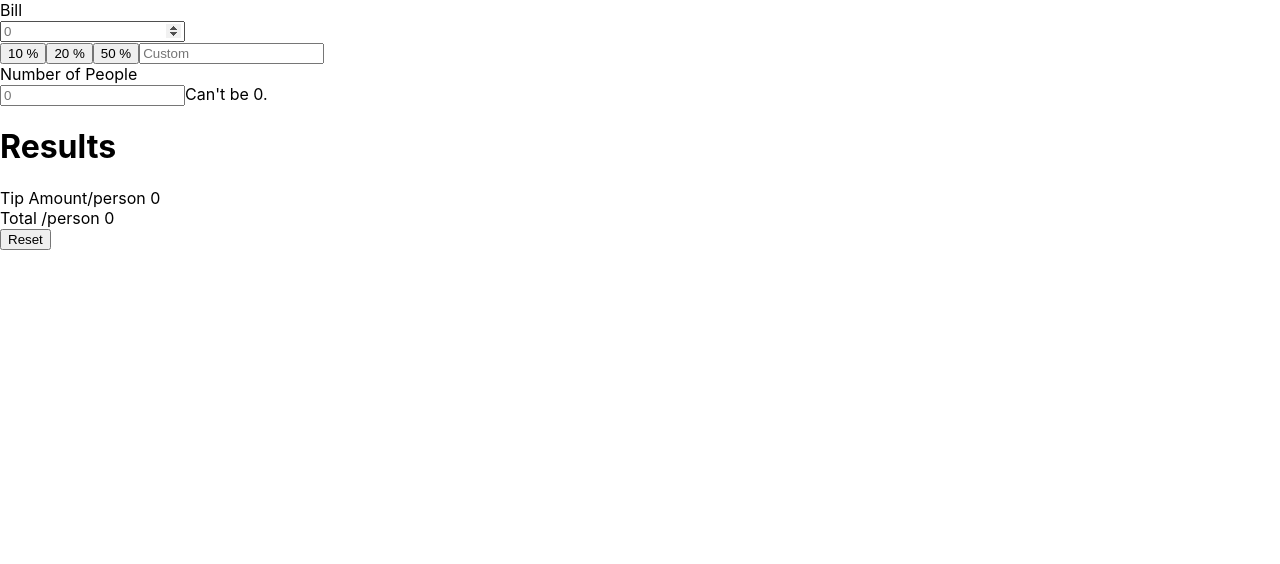
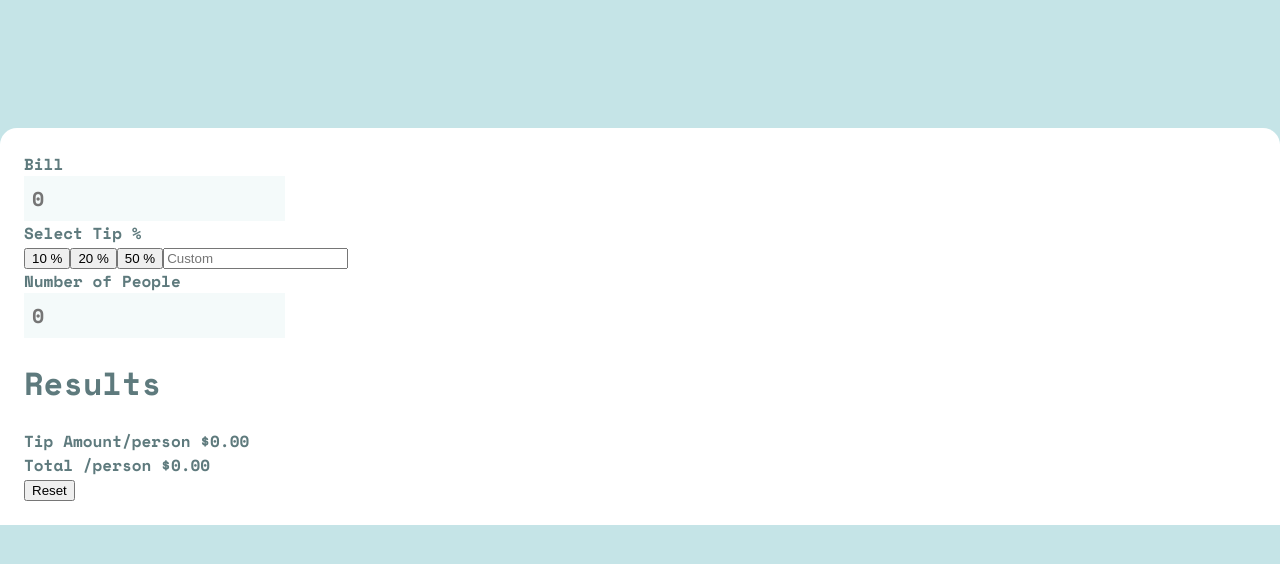
Before and after one commit to crsecu/Tip-Calculator-App, a React (Create React App) app: page / in a window 1280 px wide. Shown: the top 564 px of the page. Built offline with nearby package versions, Linux system fonts and the light colour scheme; the HTML template or start-up script is replaced by a standard one.

Commit message:
start styling - add color variables and general styles

```diff
--- a/public/index.html
+++ b/public/index.html
@@ -24,6 +24,12 @@
       work correctly both with client-side routing and a non-root public URL.
       Learn how to configure a non-root public URL by running `npm run build`.
     -->
+
+    <!-- import google fonts for Tip Calculator -->
+    <link rel="preconnect" href="https://fonts.googleapis.com">
+    <link rel="preconnect" href="https://fonts.gstatic.com" crossorigin>
+    <link href="https://fonts.googleapis.com/css2?family=Space+Mono:wght@400;700&display=swap" rel="stylesheet">
+
     <title>React App</title>
   </head>
   <body>
--- a/src/App.css
+++ /dev/null
@@ -1,38 +0,0 @@
-.App {
-  text-align: center;
-}
-
-.App-logo {
-  height: 40vmin;
-  pointer-events: none;
-}
-
-@media (prefers-reduced-motion: no-preference) {
-  .App-logo {
-    animation: App-logo-spin infinite 20s linear;
-  }
-}
-
-.App-header {
-  background-color: #282c34;
-  min-height: 100vh;
-  display: flex;
-  flex-direction: column;
-  align-items: center;
-  justify-content: center;
-  font-size: calc(10px + 2vmin);
-  color: white;
-}
-
-.App-link {
-  color: #61dafb;
-}
-
-@keyframes App-logo-spin {
-  from {
-    transform: rotate(0deg);
-  }
-  to {
-    transform: rotate(360deg);
-  }
-}
--- a/src/App.js
+++ b/src/App.js
@@ -1,5 +1,5 @@
 import React, { useState, useEffect } from "react";
-import "./App.css";
+import "./styles/App.css";
 import BillDetails from "./components/billDetails";
 import Button from "./components/button";
 import Results from "./components/results";
@@ -66,10 +66,10 @@ function App() {
     const totalBill = bill.billAmount;
     const numberOfPeople = bill.numberOfPeople;
     const selectedTip = bill.selectedTip;
-    let tip = "";
-    let tipPerPerson = "";
-    let billPerPerson = "";
-    let totalPerPerson = "";
+    let tip = 0;
+    let tipPerPerson = 0;
+    let billPerPerson = 0;
+    let totalPerPerson = 0;
 
     if (totalBill === undefined) {
       console.error("Total bill is missing.");
@@ -85,8 +85,8 @@ function App() {
     }
 
     return {
-      tipPerPerson: tipPerPerson,
-      totalPerPerson: totalPerPerson,
+      tipPerPerson: isNaN(tipPerPerson) ? 0 : tipPerPerson, // Handle NaN case
+      totalPerPerson: isNaN(totalPerPerson) ? 0 : totalPerPerson, // Handle NaN case
     };
   };
 
@@ -102,7 +102,6 @@ function App() {
   }
 
   // function that prevents the default behavior of the "Enter" key in an input field
-
   function preventKeyPress(event) {
     if (event.key === "Enter") {
       event.preventDefault();
@@ -120,7 +119,7 @@ function App() {
     Math.round(totalTips.totalPerPerson * 100) / 100;
 
   return (
-    <>
+      <div className="tip-calculator">
         <form onSubmit={(event) => event.preventDefault()}>
           <label htmlFor="bill">Bill</label>
           <BillDetails
@@ -142,7 +141,10 @@ function App() {
               preventKeyPress(event);
             }}
           />
+          <label htmlFor="selectTip">Select Tip %</label>
+          <br></br>
           <Button
+            id="selectTip"
             tip={10}
             handleClick={(event) => {
               handleTipSelection(10, event);
@@ -153,6 +155,7 @@ function App() {
             value={bill.selectedTip}
           />
           <Button
+            id="selectTip"
             tip={20}
             handleClick={(event) => {
               handleTipSelection(20, event);
@@ -163,6 +166,7 @@ function App() {
             value={bill.selectedTip}
           />
           <Button
+            id="selectTip"
             tip={50}
             handleClick={(event) => {
               handleTipSelection(50, event);
@@ -198,12 +202,8 @@ function App() {
             placeholder={0}
             min={1}
             changingState={(event) => {
-            if (parseFloat(event.target.value) !== 0) {
               totalBill(event);
               calculateTips(event);
-            } else {
-              console.log("Value has to be greater than 0.");
-            }
             }}
             value={bill.numberOfPeople}
             name="numberOfPeople"
@@ -220,7 +220,7 @@ function App() {
         <button type="button" onClick={handleReset}>
           Reset
         </button>
-    </>
+      </div>
   );
 }
 
--- a/src/components/billDetails.js
+++ b/src/components/billDetails.js
@@ -1,9 +1,11 @@
 import React, { useState } from "react";
+import "../styles/billDetails.css";
 
 export default function BillDetails(props) {
   return (
-    <div>
+    <div className="">
       <input
+        className="bill-details__input"
         type={props.type}
         id={props.id}
         placeholder={props.placeholder}
@@ -13,7 +15,7 @@ export default function BillDetails(props) {
         onChange={props.changingState}
         onKeyDown={props.handleKeyDown}
       ></input>
-      {props.handleError === "" && <span>Can't be 0.</span>}
+      {props.handleError === 0 && <span>Can't be 0.</span>}
     </div>
   );
 }
--- a/src/components/button.js
+++ b/src/components/button.js
@@ -3,7 +3,7 @@ import React from 'react';
 export default function Button(props) {
 
     return (
-        <button value = {props.tip} onClick={props.handleClick} name={props.name}>{props.tip} %</button>
+        <button id = {props.id} value = {props.tip} onClick={props.handleClick} name={props.name}>{props.tip} %</button>
     )
 
 }
--- a/src/components/results.js
+++ b/src/components/results.js
@@ -9,12 +9,12 @@ export default function Results(props) {
             <div>
                 <span>Tip Amount</span>
                 <span>/person </span>
-                <span> {props.perPersonTip}</span>
+                {props.perPersonTip === 0  ? <span> $0.00</span> : <span> {props.perPersonTip}</span>}
             </div>
             <div>
                 <span>Total </span>
                 <span>/person </span>
-                <span> {props.totalBillPerPerson}</span>
+                {props.totalBillPerPerson === 0 ? <span> $0.00</span> : <span> {props.totalBillPerPerson}</span>}
             </div>
 
         </div>
--- a/src/index.css
+++ b/src/index.css
@@ -1,13 +1,21 @@
+/* Define CSS Variables*/
+:root {
+  --background: hsl(185, 41%, 84%);
+  --calculator--background: hsl(0, 0%, 100%);
+  --dark-green: hsl(183, 100%, 15%); /*this color is used for: predefined buttons, input font color, reset button font color */
+  --dollar-amount: hsl(172, 67%, 45%);
+  --label: hsl(186, 14%, 43%);
+  --placeholder: hsl(184, 14%, 56%); /*this color is used for the placeholder values inside the input fields*/
+  --input--background: hsl(189, 41%, 97%);
+  --error-message: hsl(24, 100%, 65%);
+}
+
+
 body {
   margin: 0;
-  font-family: -apple-system, BlinkMacSystemFont, 'Segoe UI', 'Roboto', 'Oxygen',
-    'Ubuntu', 'Cantarell', 'Fira Sans', 'Droid Sans', 'Helvetica Neue',
-    sans-serif;
-  -webkit-font-smoothing: antialiased;
-  -moz-osx-font-smoothing: grayscale;
+  font-family: 'Space Mono', monospace;
+  box-sizing: border-box;
+  font-size: 1rem;
+  font-weight: 700;
+  background-color: var(--background);
 }
-
-code {
-  font-family: source-code-pro, Menlo, Monaco, Consolas, 'Courier New',
-    monospace;
-}
--- /dev/null
+++ b/src/styles/App.css
@@ -0,0 +1,20 @@
+body {
+  color: var(--label);
+}
+
+
+
+
+.tip-calculator {
+ background-color: var(--calculator--background);
+ margin-top: 8rem; /*adjust this after adding logo images*/
+ padding: 1.5rem;
+ border-radius: 17px 17px 0 0;
+}
+
+
+@media screen and (max-width: 600px) {
+  body {
+      background-color:pink;
+  }
+}
--- /dev/null
+++ b/src/styles/billDetails.css
@@ -0,0 +1,9 @@
+.bill-details__input{
+    background-color:var(--input--background);
+    border: none;
+    padding: 8px;
+    font-size: 1.25rem;
+    font-weight: 700;
+    font-family: inherit;
+    color: var(--dark-green);
+}
```
Lines whose indentation alone changed are shown as unchanged.
